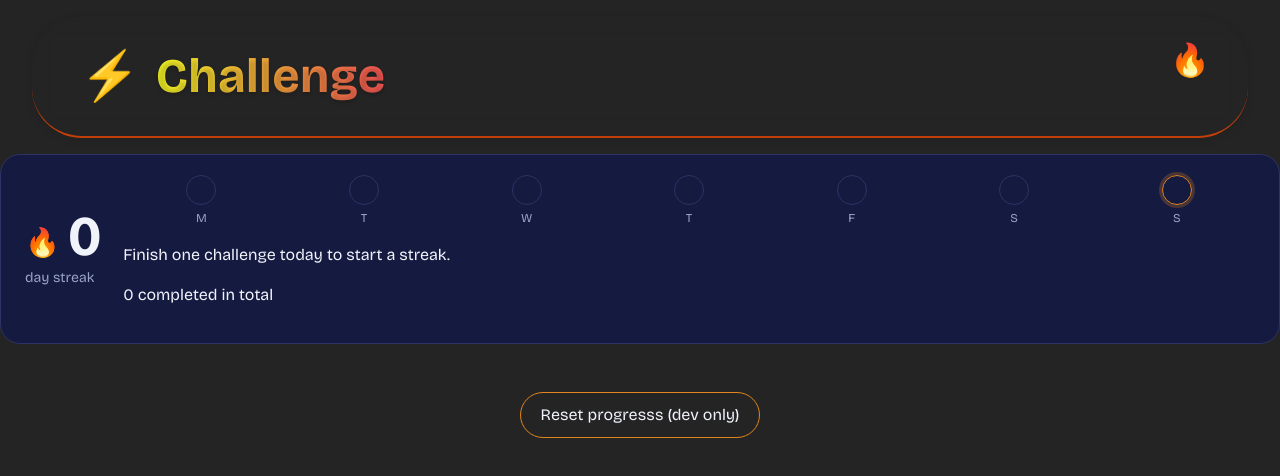
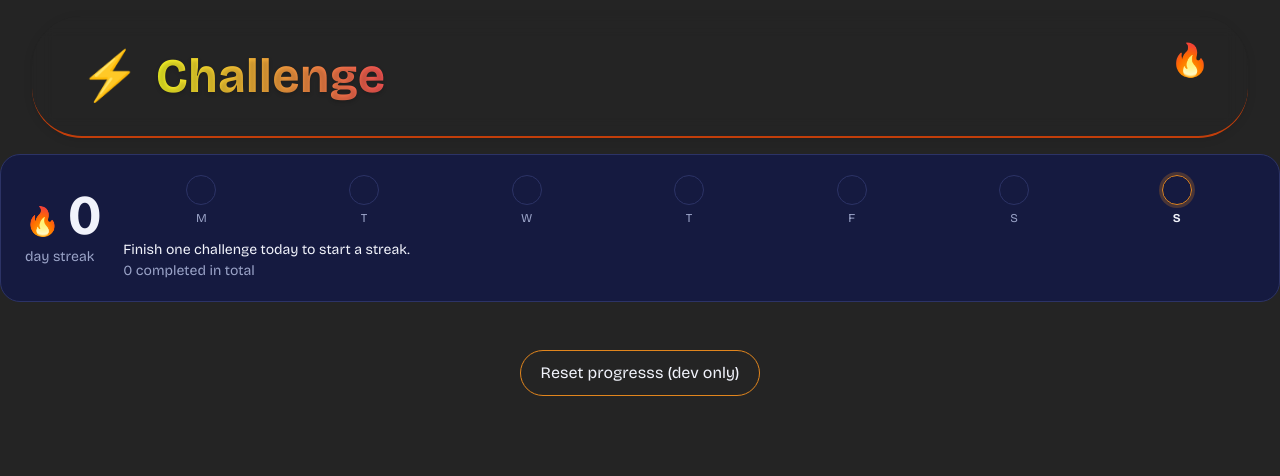
Before and after one commit to robertoandino/challenge-me, a React (Vite) app: page / in a window 1280 px wide. Shown: the top 476 px of the page. Built offline with nearby package versions, Linux system fonts and the light colour scheme.

Commit message:
Updating streakWeek css

```diff
--- a/src/components/StreakWeek/StreakWeek.css
+++ b/src/components/StreakWeek/StreakWeek.css
@@ -111,3 +111,20 @@
     font-size: 0.75rem;
     color: var(--cm-muted);
 }
+
+.sw-day.today .sw-letter {
+    color: var(--cm-text);
+    font-weight: 700;
+}
+
+.sw-msg,
+.sw-total {
+    margin: 0;
+    font-size: 0.875rem;
+    color: var(--cm-muted);
+}
+
+.sw-msg {
+    margin-top: 12px;
+    color: var(--cm-text);
+}
```
